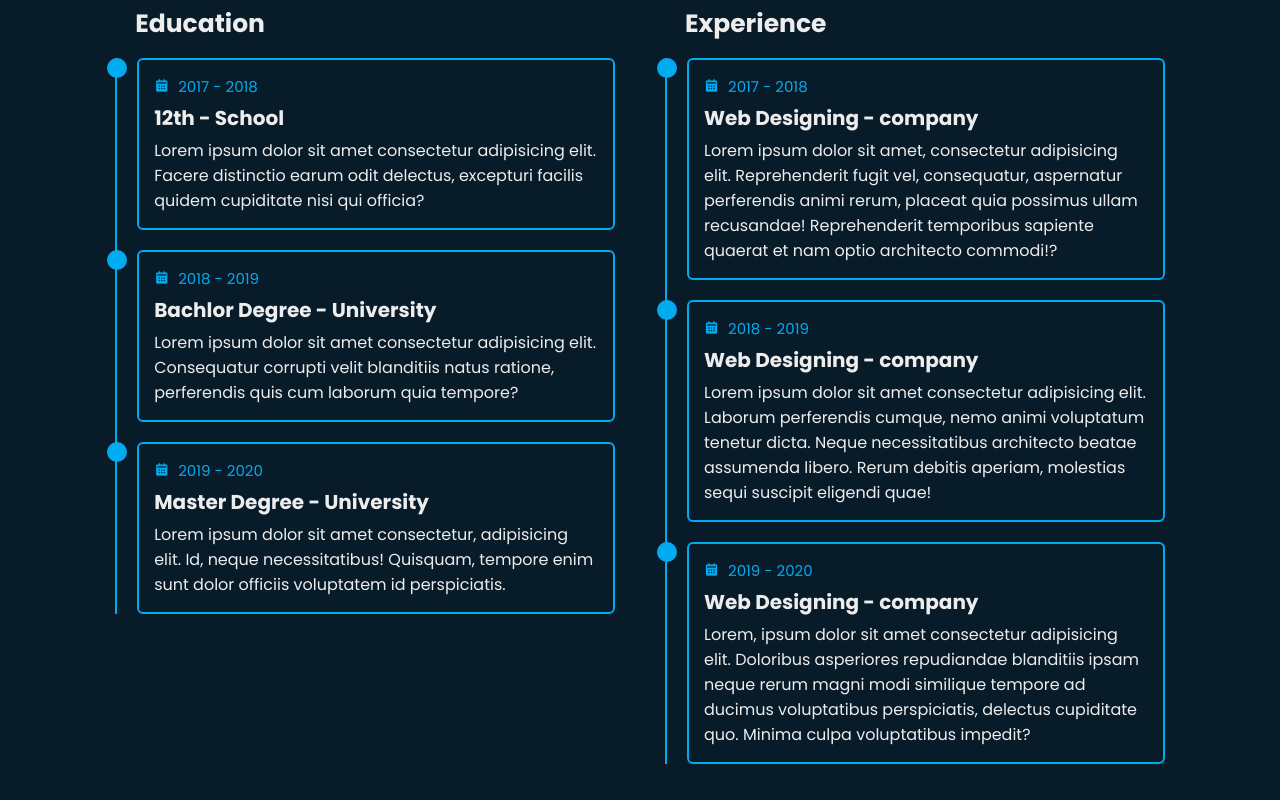
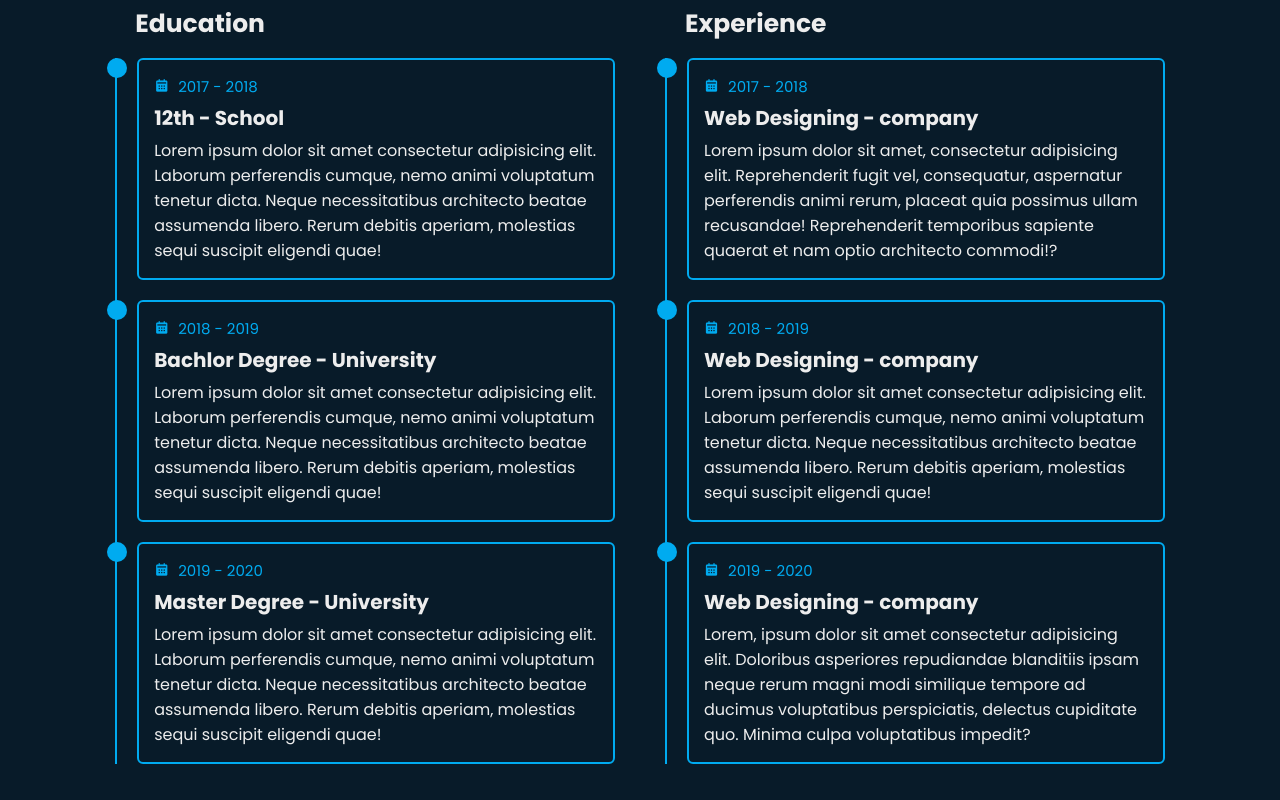
Before and after one commit to DGPatelx/portfolio-website, a plain HTML site: page index.html in a window 1280 px wide. Shown: the part 1800-2600 px from the top of the page. Drawn offline with nearby package versions, Linux system fonts and the light colour scheme.

Commit message:
Update index.html

```diff
--- a/index.html
+++ b/index.html
@@ -78,24 +78,27 @@
                         <div class="content">
                             <div class="year"><i class='bx bxs-calendar'></i> 2017 - 2018 </div>
                             <h3>12th - School</h3>
-                            <p>Lorem ipsum dolor sit amet consectetur adipisicing elit. Facere distinctio earum odit
-                                delectus, excepturi facilis quidem cupiditate nisi qui officia?</p>
+                            <p>Lorem ipsum dolor sit amet consectetur adipisicing elit. Laborum perferendis cumque, nemo
+                                animi voluptatum tenetur dicta. Neque necessitatibus architecto beatae assumenda libero.
+                                Rerum debitis aperiam, molestias sequi suscipit eligendi quae!</p>
                         </div>
                     </div>
                     <div class="education-content">
                         <div class="content">
                             <div class="year"><i class='bx bxs-calendar'></i> 2018 - 2019 </div>
                             <h3>Bachlor Degree - University</h3>
-                            <p>Lorem ipsum dolor sit amet consectetur adipisicing elit. Consequatur corrupti velit
-                                blanditiis natus ratione, perferendis quis cum laborum quia tempore?</p>
+                            <p>Lorem ipsum dolor sit amet consectetur adipisicing elit. Laborum perferendis cumque, nemo
+                                animi voluptatum tenetur dicta. Neque necessitatibus architecto beatae assumenda libero.
+                                Rerum debitis aperiam, molestias sequi suscipit eligendi quae!</p>
                         </div>
                     </div>
                     <div class="education-content">
                         <div class="content">
                             <div class="year"><i class='bx bxs-calendar'></i> 2019 - 2020 </div>
                             <h3>Master Degree - University</h3>
-                            <p>Lorem ipsum dolor sit amet consectetur, adipisicing elit. Id, neque necessitatibus!
-                                Quisquam, tempore enim sunt dolor officiis voluptatem id perspiciatis.</p>
+                            <p>Lorem ipsum dolor sit amet consectetur adipisicing elit. Laborum perferendis cumque, nemo
+                                animi voluptatum tenetur dicta. Neque necessitatibus architecto beatae assumenda libero.
+                                Rerum debitis aperiam, molestias sequi suscipit eligendi quae!</p>
                         </div>
                     </div>
                 </div>
```
